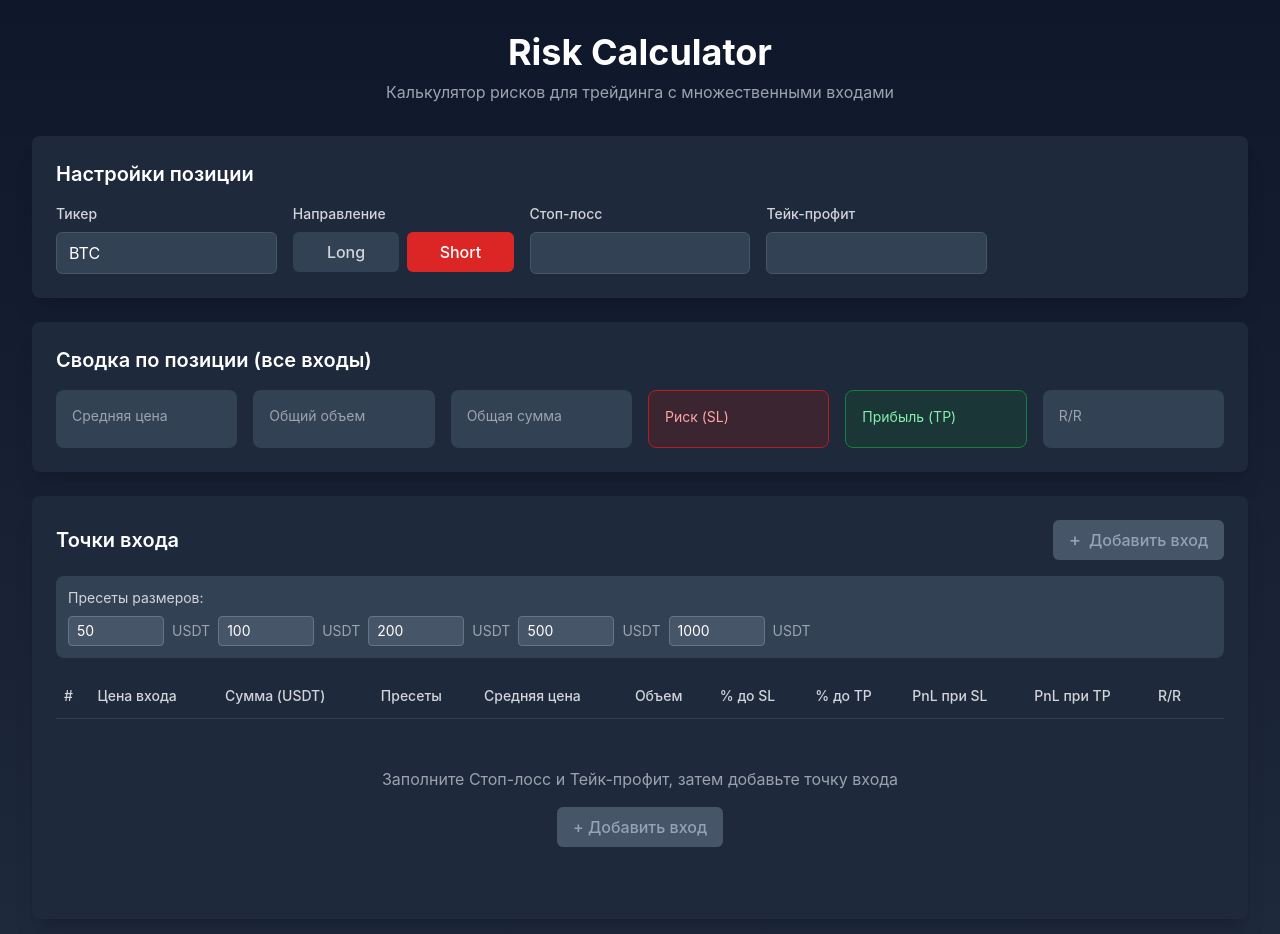
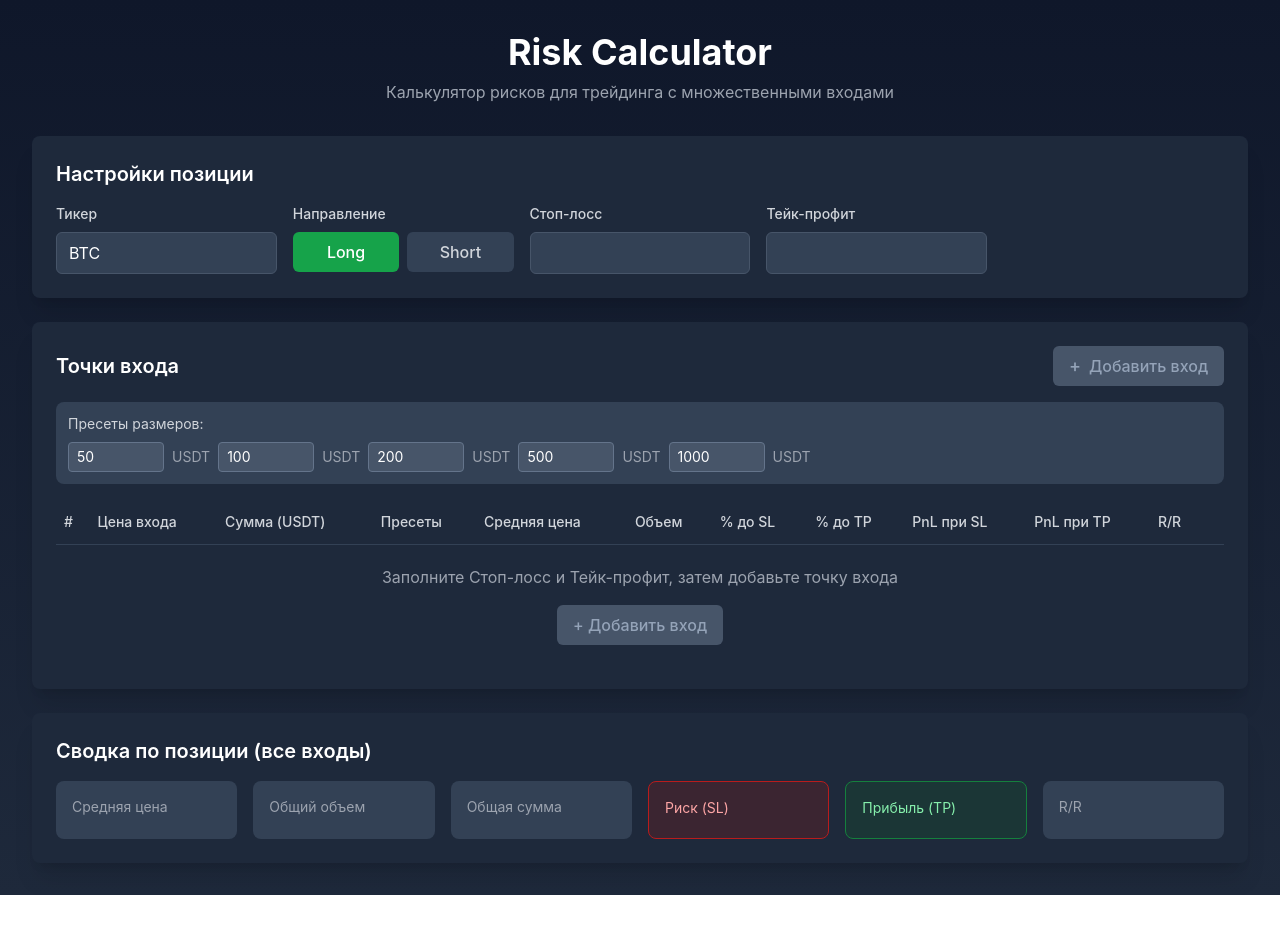
Before and after one commit to IvanPlotnikov94/risk-calculator, a Vue app: page / in a window 1280 px wide. Shown: the top 934 px of the page. After the commit the page ends 895 px from the top, so only its background shows below. Built offline with nearby package versions, Linux system fonts and the light colour scheme.

Commit message:
Small UI improvements: change default direction, components placement and fix paddings.

```diff
--- a/src/components/CalculatorView.vue
+++ b/src/components/CalculatorView.vue
@@ -15,10 +15,11 @@ import PositionSummaryCard from './PositionSummaryCard.vue'
     <!-- Position Settings -->
     <PositionSettings />
 
-    <!-- Position Summary -->
-    <PositionSummaryCard />
 
     <!-- Entries Table -->
     <EntriesTable />
+
+    <!-- Position Summary -->
+    <PositionSummaryCard />
   </div>
 </template>
--- a/src/components/EntriesTable.vue
+++ b/src/components/EntriesTable.vue
@@ -111,7 +111,7 @@ const handleSort = (order: 'original' | 'asc' | 'desc') => {
         <tbody>
           <template v-if="store.entries.length === 0">
             <tr>
-              <td colspan="12" class="py-12 text-center">
+              <td colspan="12" class="py-5 text-center">
                 <p class="text-gray-400 mb-4">Заполните Стоп-лосс и Тейк-профит, затем добавьте точку входа</p>
                 <button
                   @click="store.addEntry"
--- a/src/stores/calculator.ts
+++ b/src/stores/calculator.ts
@@ -5,7 +5,7 @@ import type { Entry, PositionDirection, PartialScenario, PositionSummary } from
 export const useCalculatorStore = defineStore('calculator', () => {
   // State
   const ticker = ref<string>('BTC')
-  const direction = ref<PositionDirection>('short')
+  const direction = ref<PositionDirection>('long')
   const entries = ref<Entry[]>([])
   const stopLoss = ref<number | null>(null)
   const takeProfit = ref<number | null>(null)
```
